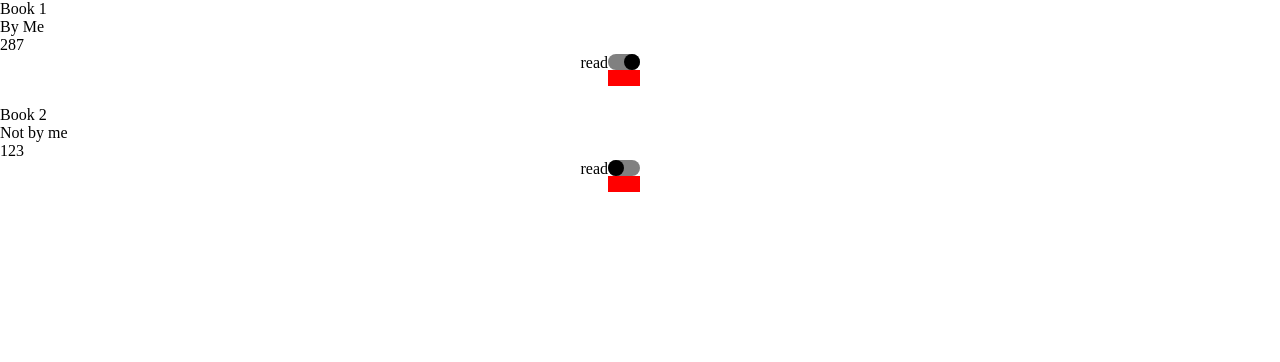
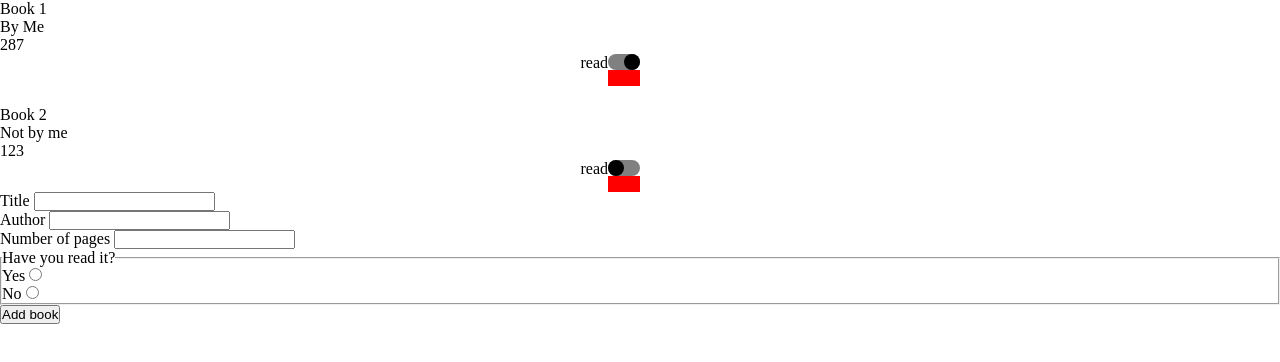
Before and after one commit to PelletierM/TOP-Library, a website: page index.html in a window 1280 px wide. Drawn offline with Linux system fonts and the light colour scheme.

Commit message:
Add HTML form and JS handling

```diff
--- a/index.html
+++ b/index.html
@@ -9,5 +9,36 @@
 <body>
   <div class="book-list">
   </div>
+  <form action="" method="get" id="new-book-form">
+    <div>
+      <label for="title" class="required">Title</label>
+      <input type="text" id="title" name="title" placeholder="" required>
+      <span class="error-message"></span>
+    </div>
+    <div>
+      <label for="author" class="required">Author</label>
+      <input type="text" id="author" name="author" placeholder="" required>
+      <span class="error-message"></span>
+    </div>
+    <div>
+      <label for="pages" class="required">Number of pages</label>
+      <input type="tel" id="pages" name="pages" placeholder="" required>
+      <span class="error-message"></span>
+    </div>
+    <fieldset>
+      <legend>Have you read it?</legend>
+      <div>
+        <label for="read-true" class="required">Yes</label>
+        <input type="radio" id="read-true" name="read" value="1" required>
+        <span class="error-message"></span>
+      </div>
+      <div>
+        <label for="read-false" class="required">No</label>
+        <input type="radio" id="read-false" name="read" value="">
+        <span class="error-message"></span>
+      </div>
+    </fieldset>
+  </form>
+  <button class="submit-book" form="new-book-form" type="submit">Add book</button>
 </body>
 </html>
--- a/js/main.js
+++ b/js/main.js
@@ -72,6 +72,13 @@ document.addEventListener('click', (e) => {
   }
 });
 
+const form = document.querySelector('form');
+form.addEventListener('submit', (e) => {
+  e.preventDefault();
+  const data = new FormData(form);
+  addBook(data.get('title'), data.get('author'), data.get('pages'), !!data.get('read'));
+});
+
 /* For testing - remove when done */
 addBook('Book 1', 'By Me', '287', true);
 addBook('Book 2', 'Not by me', '123', false);
```
